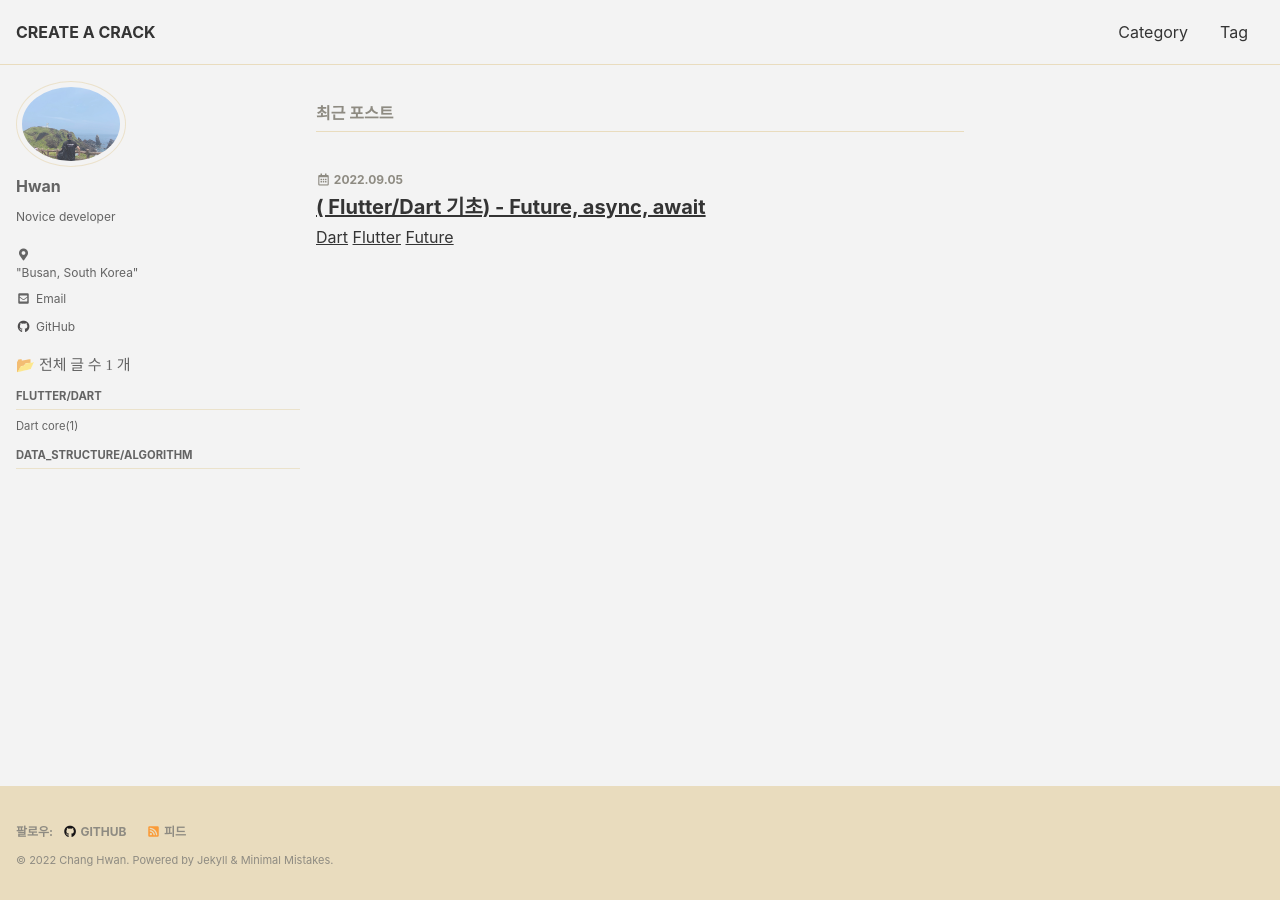
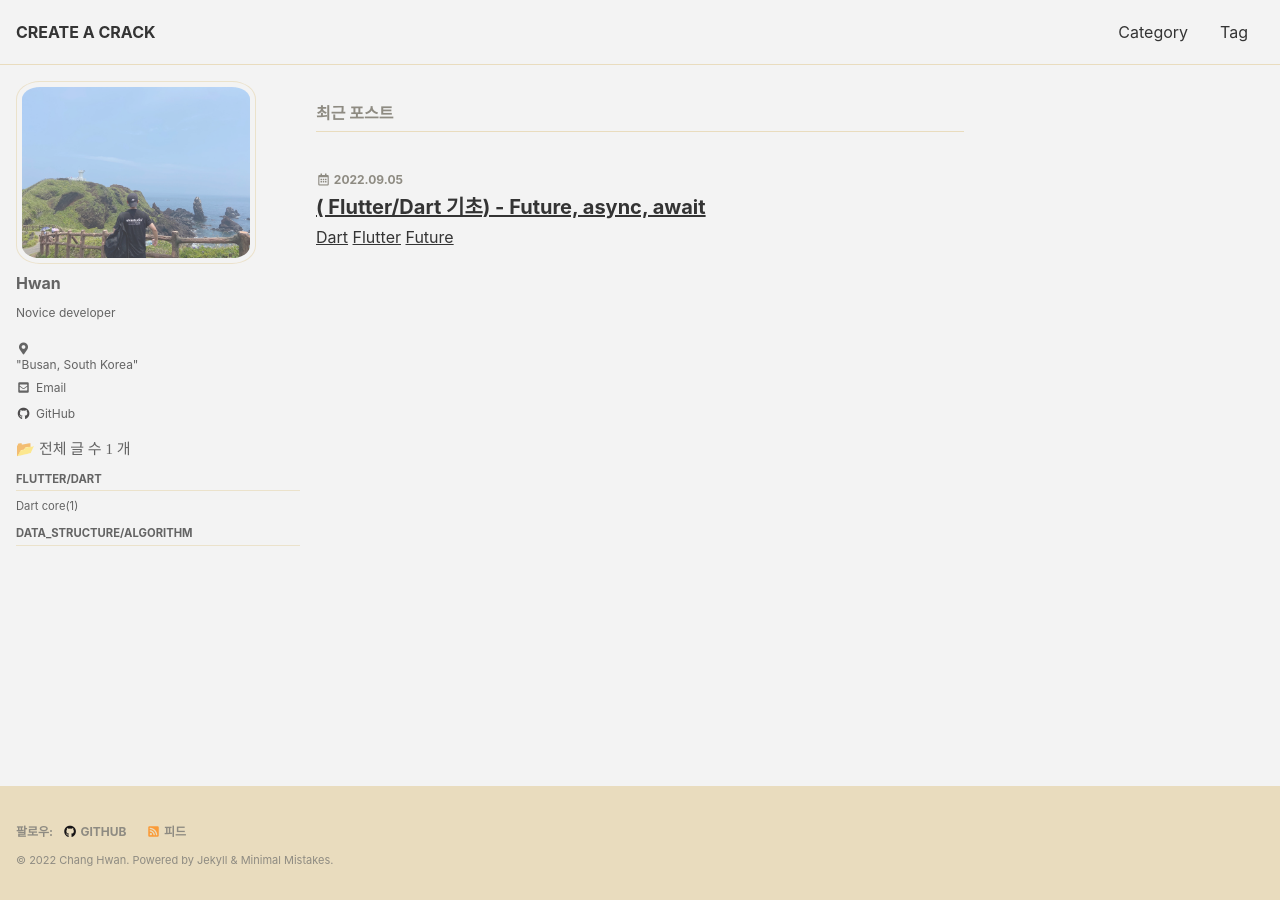
Before and after one commit to hack-up-busan/hack-up-busan-hack-up-busan.github.io, a Jekyll site: the page built from index.html, in a window 1280 px wide. Built offline with Jekyll 4.4.1, drawn with Linux system fonts in a browser that asks for light colours; cached includes are drawn as plain includes; the list of posts is cut into pages by our own code.

Commit message:
Update _sidebar.scss

```diff
--- a/_sass/minimal-mistakes/_sidebar.scss
+++ b/_sass/minimal-mistakes/_sidebar.scss
@@ -58,7 +58,7 @@
   li {
     font-family: $sans-serif;
     font-size: $type-size-6;
-    line-height: 1.5;
+    line-height: 1.3;
   }
 
   img {
@@ -134,8 +134,8 @@
   }
 
   img {
-    max-width: 110px;
-    border-radius: 50%;
+    max-width: 240px;
+    border-radius: 10%;
 
     @include breakpoint($large) {
       padding: 5px;
@@ -169,7 +169,7 @@
 
   @include breakpoint($large) {
     margin-top: 10px;
-    margin-bottom: 10px;
+    margin-bottom: 8px;
   }
 }
 .sidebar .author__name {
```
